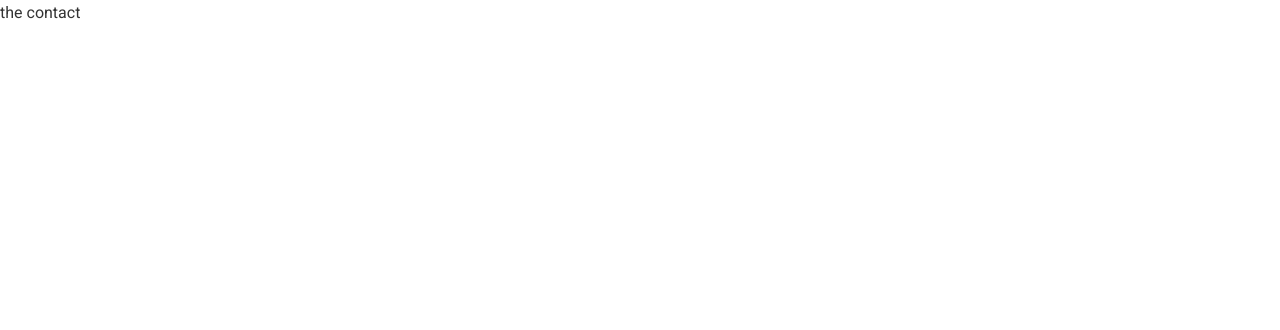
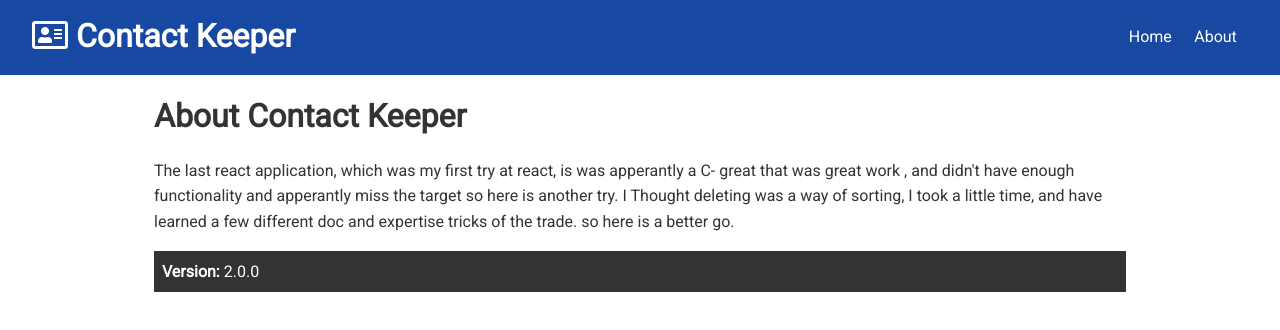
Before and after one commit to 14Anthony/myContact, a React (Create React App) app in the folder client/: page /about in a window 1280 px wide. Shown: the top 330 px of the page. Built offline with nearby package versions, Linux system fonts and the light colour scheme.

Commit message:
trying to work back into a better way of understanding an issue I have yet to come across...

```diff
--- a/client/package.json
+++ b/client/package.json
@@ -10,6 +10,7 @@
     "react": "^17.0.1",
     "react-bootstrap": "^1.4.0",
     "react-dom": "^17.0.1",
+    "react-router-dom": "^5.2.0",
     "react-scripts": "4.0.0",
     "web-vitals": "^0.2.4"
   },
--- a/client/src/App.js
+++ b/client/src/App.js
@@ -1,11 +1,27 @@
+import React, { Fragment } from 'react'
+import './App.css';
+import { BrowserRouter as Router, Route, Switch } from 'react-router-dom'
+import Navbar from './components/Layouts/Navbar'
+import { Container } from 'react-bootstrap';
+import Home from './components/pages/Home';
+import About from './components/pages/About';
 
-import './App.css';
+
 
 const App = () => {
   return (
-    <div className="App">
-      the contact
-    </div>
+    <Router>
+      <Fragment>
+        <Navbar />
+        <Container>
+          <Switch>
+            <Route exact path='/' component={Home} />
+            <Route exact path='/about' component={About} />
+          </Switch>
+        </Container>
+      </Fragment>
+    </Router>
+
   );
 }
 
--- /dev/null
+++ b/client/src/components/Layouts/Navbar.js
@@ -0,0 +1,38 @@
+import React from 'react';
+import PropTypes from 'prop-types';
+import { Link } from 'react-router-dom'
+// import { Container, Nav, NavbarBrand } from 'react-bootstrap';
+
+
+const Navbar = ({ title, icon }) => {
+    return (
+        <div className='navbar bg-primary'>
+
+            <h1>
+
+                <i className={icon} /> {title}
+
+            </h1>
+
+            <ul>
+                <li>
+                    <Link to='/'>Home</Link>
+                </li>
+                <li>
+                    <Link to='/about'>About</Link>
+                </li>
+            </ul>
+
+        </div>
+    )
+}
+Navbar.propTypes = {
+    title: PropTypes.string.isRequired,
+    icon: PropTypes.string,
+}
+
+Navbar.defaultProps = {
+    title: 'Contact Keeper',
+    icon: 'far fa-address-card'
+}
+export default Navbar
--- /dev/null
+++ b/client/src/components/context/contact/contactContext.js
@@ -0,0 +1,5 @@
+import React, { createContext } from 'react'
+
+const contactContext = createContext();
+
+export default contactContext;
--- /dev/null
+++ b/client/src/components/pages/About.js
@@ -0,0 +1,25 @@
+import React from 'react'
+import { Col, Row, Form, Container, } from 'react-bootstrap'
+
+const About = () => {
+    return (
+        <>
+            <Container>
+                <Row>
+                    <h1>About Contact Keeper</h1>
+                    <p className="my-1">
+
+                        The last react application, which was my first try at react, is was apperantly a C- great that was great work , and didn't have enough functionality and apperantly miss the target so here is another try.  I Thought deleting was a way of sorting, I took a little time, and have learned a few different doc and expertise tricks of the trade. so here is a better go.
+
+                </p>
+                    <p className="bg-dark p">
+                        <strong>Version: </strong>2.0.0
+                </p>
+                </Row>
+            </Container>
+
+        </>
+    )
+}
+
+export default About
--- /dev/null
+++ b/client/src/components/pages/Home.js
@@ -0,0 +1,11 @@
+import React from 'react'
+
+const Home = () => {
+    return (
+        <div>
+            <h1>Home</h1>
+        </div>
+    )
+}
+
+export default Home
```
Also changed, not shown: client/src/components/Navbar.js (deleted, +0 -35 lines), client/src/components/context/contact/contactReducer.js (added, +11 -0 lines), client/src/components/context/contact/contactState.js (added, +13 -0 lines), client/src/components/context/types.js (added), 1 other file (tests, documents, lock files or other folders).
